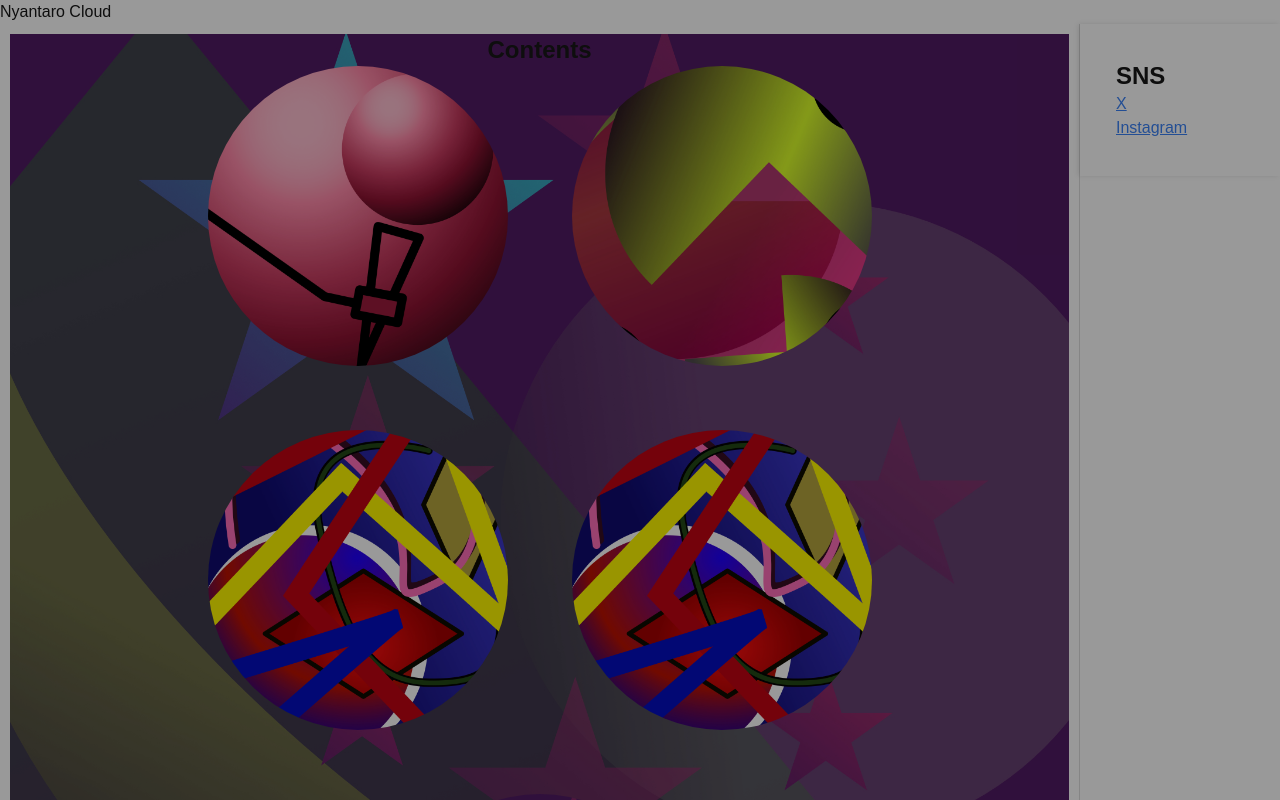
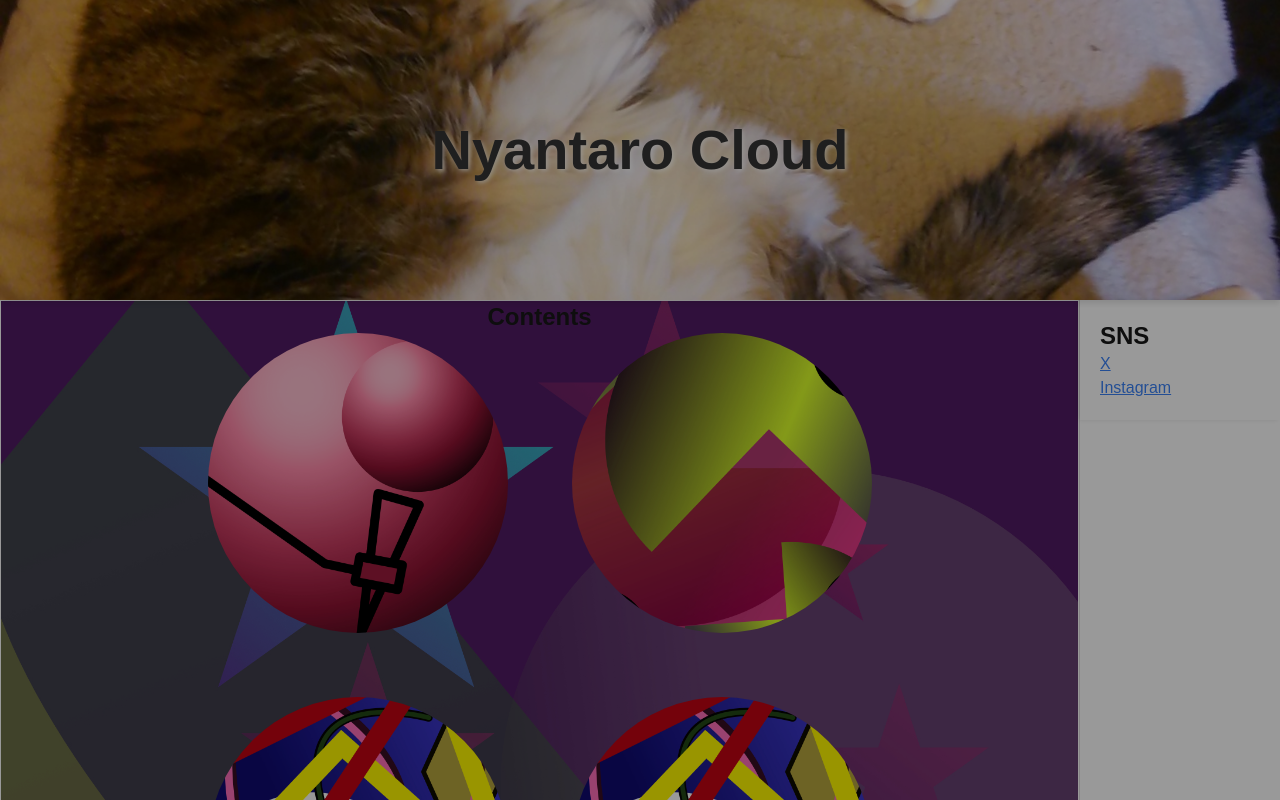
Before and after one commit to RyuNyan-Taro/nyantaro_cloud_web, a Next.js app: page / in a window 1280 px wide. Shown: the top 800 px of the page. Built offline with nearby package versions, Linux system fonts and the light colour scheme.

Commit message:
add background image of the title with moving

```diff
--- a/src/app/page.css
+++ b/src/app/page.css
@@ -1,3 +1,16 @@
+/* Reset default margins and paddings */
+.header-title {
+  color: #333333;
+  font-size: 3.5rem;
+  font-weight: bold;
+  text-shadow: 2px 2px 4px rgba(255, 255, 255, 0.3);
+}
+
+.content-section {
+  display: flex;
+  flex: 1;
+}
+
 /* 外枠：横並び */
 .container {
     display: flex;
@@ -8,17 +21,16 @@
 .left-scroll {
 flex: 1;
 overflow-y: auto;
-padding: 10px;
+padding: 1px;
 border-right: 1px solid #ddd;
 }
 
 .right-fixed {
-width: 200px;
-padding: 20px;
-position: sticky;
-top: 0; /* ← 画面のトップから固定される位置 */
-align-self: flex-start; /* 親の高さに影響されない */
-box-shadow: -2px 0 5px rgba(0,0,0,0.1);
+  width: 200px;
+  padding: 4px;
+  position: sticky;
+  align-self: flex-start;
+  box-shadow: -2px 0 5px rgba(0,0,0,0.1);
 }
 
 .link {
--- a/src/app/page.tsx
+++ b/src/app/page.tsx
@@ -1,14 +1,13 @@
 import './page.css'
+import Header from "@/components/Header";
 import Contents from '@/components/Contents';
 import SnsList from '@/components/SnsList';
 
 export default function Home() {
   return (
-    <div>
-      <h1>
-        Nyantaro Cloud
-      </h1>
-      <div className="flex h-screen">
+    <div className="main-container">
+        <Header />
+      <div className="content-section">
         <div className="left-scroll">
           <Contents />
         </div>
--- /dev/null
+++ b/src/components/Header.css
@@ -0,0 +1,14 @@
+.header-section {
+  width: 100%;
+  box-shadow: 0 4px 6px rgba(0, 0, 0, 0.1);
+  margin: 0;
+  padding: 0;
+  overflow: hidden; /* Ensure animation doesn't cause scrolling */
+}
+
+.header-title {
+  color: #333333;
+  font-size: 3.5rem;
+  font-weight: bold;
+  text-shadow: 2px 2px 4px rgba(255, 255, 255, 0.7);
+}
--- /dev/null
+++ b/src/components/Header.tsx
@@ -0,0 +1,83 @@
+'use client'
+
+import React, { useState, useEffect, useRef } from 'react';
+import './Header.css';
+
+interface HeaderProps {
+  title?: string;
+  animationSpeed?: number; // Controls the speed of animation
+  animationRange?: number; // Controls how far the image moves
+}
+
+const Header: React.FC<HeaderProps> = ({
+  title = "Nyantaro Cloud",
+  animationSpeed = 0.02,
+  animationRange = 50,
+}) => {
+  const [backgroundPosition, setBackgroundPosition] = useState({ x: 'center', y: '50%' });
+  const animationRef = useRef<{
+    direction: 'up' | 'down',
+    progress: number,
+    currentY: number
+  }>({
+    direction: 'up',
+    progress: 50, // Start in the middle
+    currentY: 50
+  });
+
+  useEffect(() => {
+    const midPoint = 50;
+    const min = midPoint - animationRange;
+    const max = midPoint + animationRange;
+
+    const animateBackground = () => {
+      const currentY = animationRef.current.currentY;
+      let newY;
+
+      if (currentY <= min && animationRef.current.direction === 'up') {
+        animationRef.current.direction = 'down';
+      } else if (currentY >= max && animationRef.current.direction === 'down') {
+        animationRef.current.direction = 'up';
+      }
+
+      if (animationRef.current.direction === 'up') {
+        newY = Math.max(min, currentY - animationSpeed);
+      } else {
+        newY = Math.min(max, currentY + animationSpeed);
+      }
+
+      animationRef.current.progress = newY;
+      animationRef.current.currentY = newY;
+
+      setBackgroundPosition(prev => ({ ...prev, y: `${newY}%` }));
+    };
+
+    const intervalId = setInterval(animateBackground, 50);
+
+    return () => clearInterval(intervalId);
+  }, [animationSpeed, animationRange]);
+
+  return (
+    <header
+      className="header-section"
+      style={{
+        backgroundImage: "url('/top.jpg')",
+        backgroundSize: "cover",
+        backgroundPosition: `${backgroundPosition.x} ${backgroundPosition.y}`,
+        minHeight: "300px", // Increased height to better show background movement
+        display: "flex",
+        alignItems: "center",
+        justifyContent: "center",
+        padding: "2rem",
+        position: "relative",
+        transition: "background-position 0.2s ease-out" // Shorter transition for smoother animation
+      }}
+    >
+      <h1 className="header-title">
+        {title}
+      </h1>
+    </header>
+  );
+};
+
+export default Header;
```
Also changed, not shown: public/top.jpg (added).
